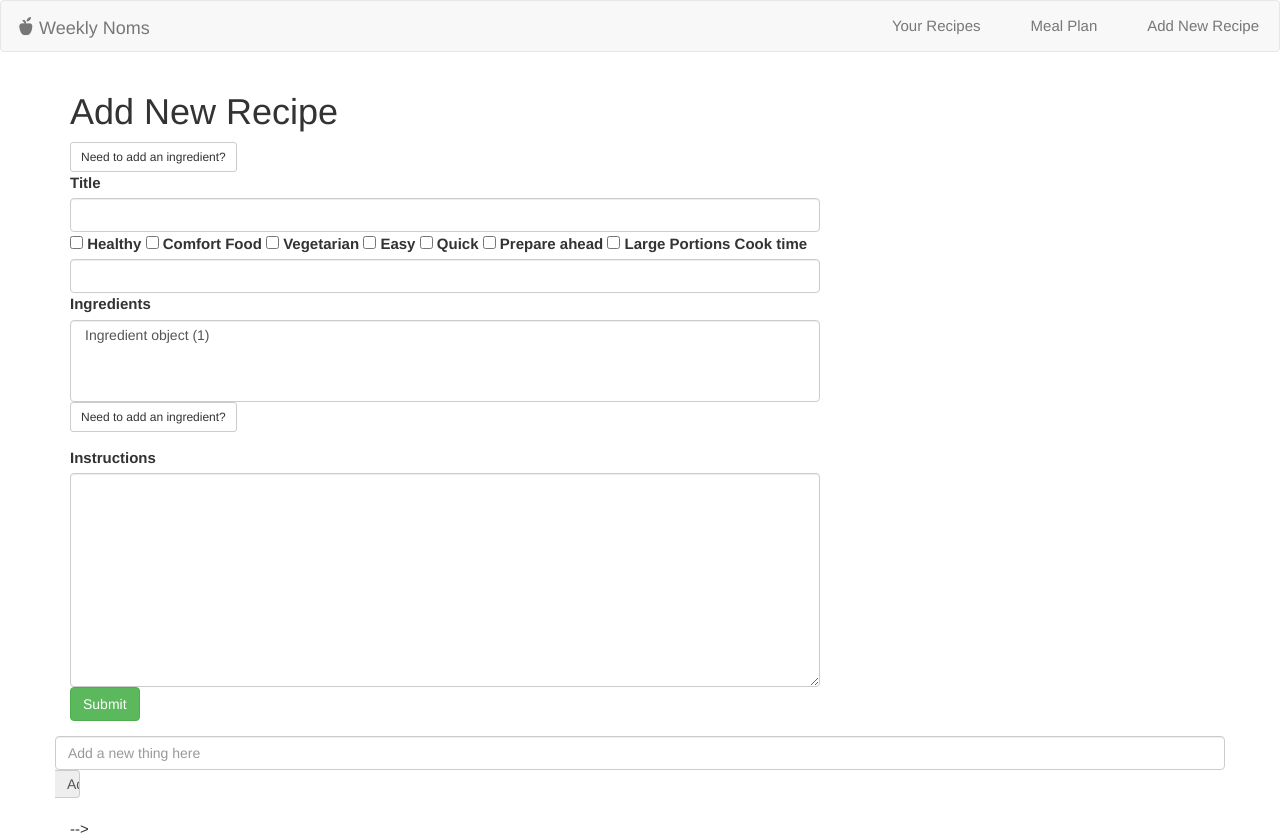
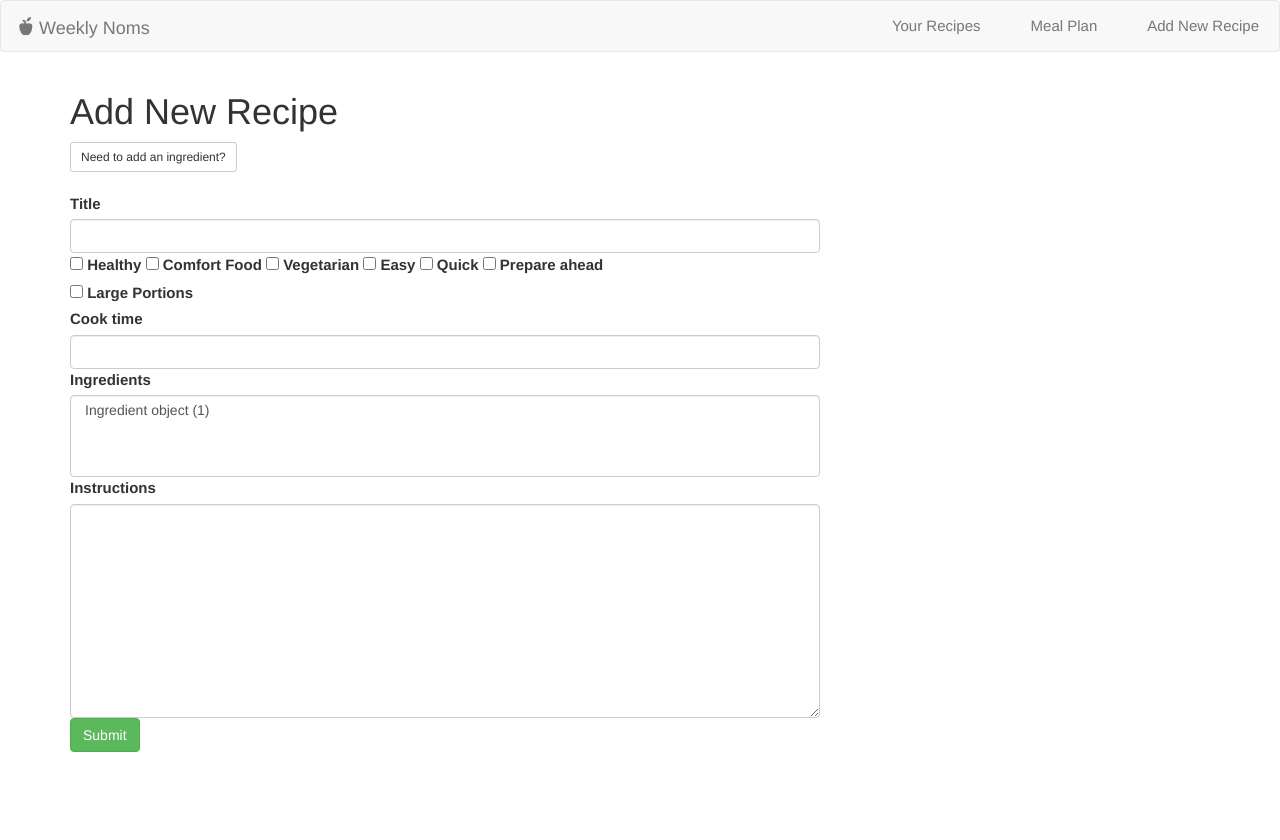
Before and after one commit to apprentiCollabs/weekly_noms, a Django app: page /meals/add/ in a window 1280 px wide. After the commit the page ends 752 px from the top, so only its background shows below. Run offline with Django 3.2, Linux system fonts and the light colour scheme; a user stored in the database is signed in; tables that the repository leaves empty hold one stand-in row (values such as "Sample post"); parts of the project's set-up code (start-up, migrations or seed data) failed here and were passed over; some libraries are stand-ins or nearby versions; some web fonts are replaced.

Commit message:
Emergency editing of add recipe page

```diff
--- a/meal_planner/meal_manager/templates/meal_manager/add.html
+++ b/meal_planner/meal_manager/templates/meal_manager/add.html
@@ -15,6 +15,8 @@
             <a href="{% url 'meals:add_ingredient' %}" class="btn btn-default btn-sm">
                 Need to add an ingredient?
             </a>
+            <br />
+            <br />
         </header>
     </div>
 
@@ -59,8 +61,12 @@
                     <input type="checkbox" name="prepare_ahead" value="prepare_ahead" id="">
                     <label for="prepare_ahead">Prepare ahead</label>
 
-                    <input type="checkbox" name="large_portions" value="large_portions" id="">
+                    <br />
+
+                    <input type="checkbox" name="large_portions" value="large_portions" id="" />
                     <label for="large_portions">Large Portions</label>
+
+                    <br />
 
                     <label for="{{ form.cook_time.id_for_label }}">
                         {{ form.cook_time.label }}
@@ -71,11 +77,6 @@
                         {{ form.ingredients.label }}
                     </label>
                     {{ form.ingredients|add_class:'form-control' }}
-                    <div class="form-group">
-                        <button type="button" name="button" class="btn btn-default btn-sm" id="addIngredTrigger">
-                            Need to add an ingredient?
-                        </button>
-                    </div>
                     <label for="{{ form.instructions.id_for_label }}">
                         {{ form.instructions.label }}
                     </label>
@@ -90,16 +91,16 @@
 
         <!-- <aside class="col-xs-4" id="addIngredCol">
             <div class="input-group" id="newIngredInputBox">
-                <!-- TODO: get this input to send a post request to meals:add_ingredient. -->
-                <form action="{% url 'meals:add_ingredient' %}" method="post">
+                TODO: get this input to send a post request to meals:add_ingredient. -->
+                <!-- <form action="{% url 'meals:add_ingredient' %}" method="post">
                 <input type="text" id="newIngredInput" placeholder="Add a new thing here" class="form-control" />
                     <input type="submit" value="Add" class="input-group-addon btn btn-sm btn-default" id="addNew">
-                </form>
+                </form> -->
                 <!-- <span class="input-group-addon btn btn-sm btn-default" id="addNew">Add</span> -->
-            </div>
+            <!-- </div> -->
 
-            <ul id="addedItems" class="list-group">
-            </ul>
-        </aside> -->
+            <!-- <ul id="addedItems" class="list-group">
+            </ul> -->
+        <!-- </aside> -->
     </div>
 {% endblock %}
```
Also changed, not shown: meal_planner/db.sqlite3.
